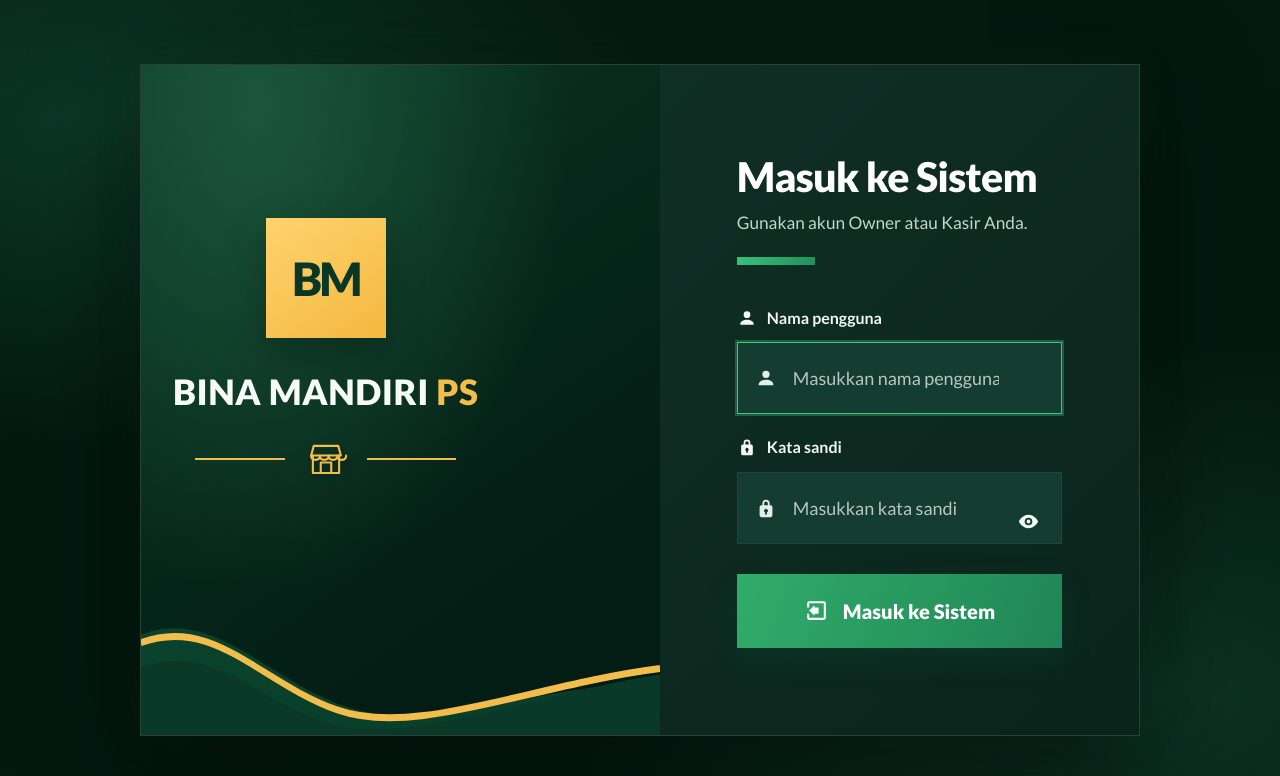
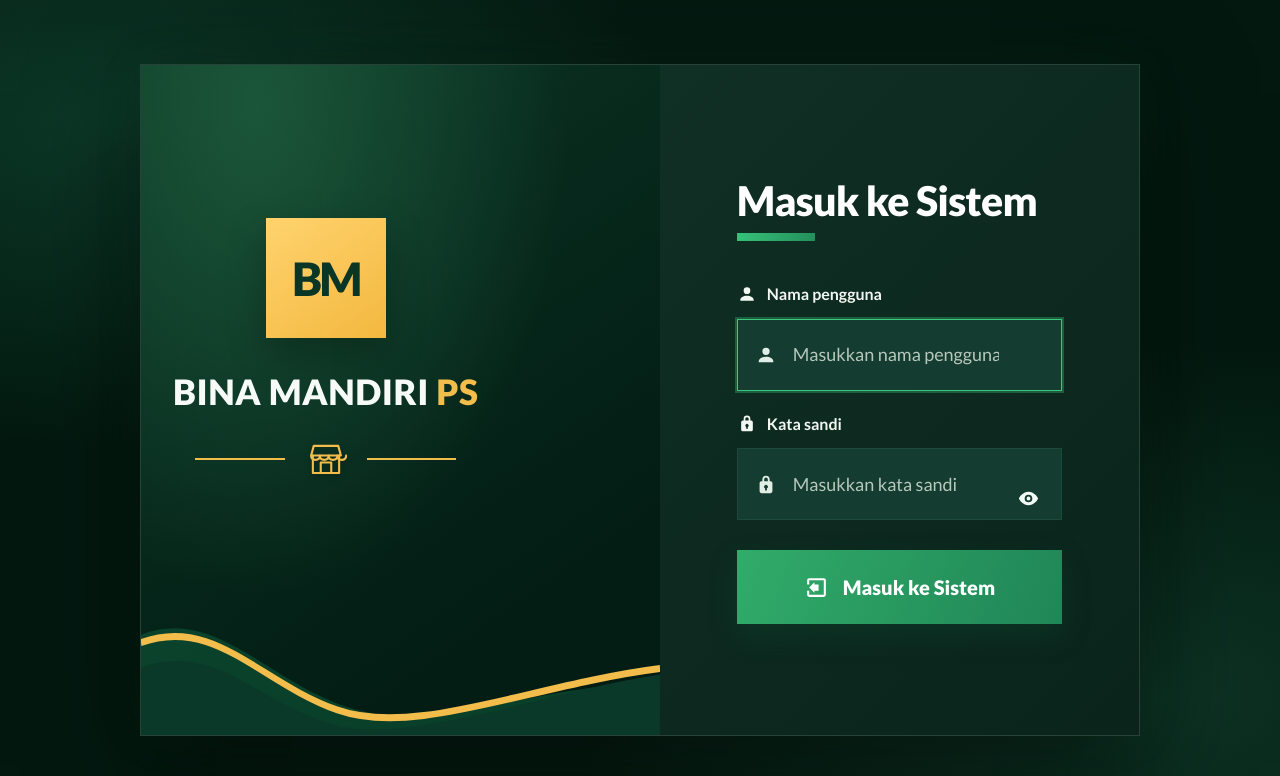
Before and after one commit to muhammadarif17171/mandiri, a Laravel app: page /login in a window 1280 px wide. Shown: the top 776 px of the page. Run offline with Laravel 12, Linux system fonts and the light colour scheme.

Commit message:
Remove login role guidance text
Co-authored-by: Copilot App <223556219+Copilot@users.noreply.github.com>

```diff
--- a/resources/views/auth/login.blade.php
+++ b/resources/views/auth/login.blade.php
@@ -35,7 +35,6 @@
         <section class="login-form" aria-labelledby="login-title">
             <div class="login-form-inner">
                 <h2 id="login-title">Masuk ke Sistem</h2>
-                <p class="muted">Gunakan akun Owner atau Kasir Anda.</p>
                 <span class="login-accent" aria-hidden="true"></span>
             @if($errors->any())
                 <div class="notice error" role="alert">{{ $errors->first() }}</div>
```
Also changed, not shown: tests/Feature/FoundationTest.php (+1 -0 lines).
